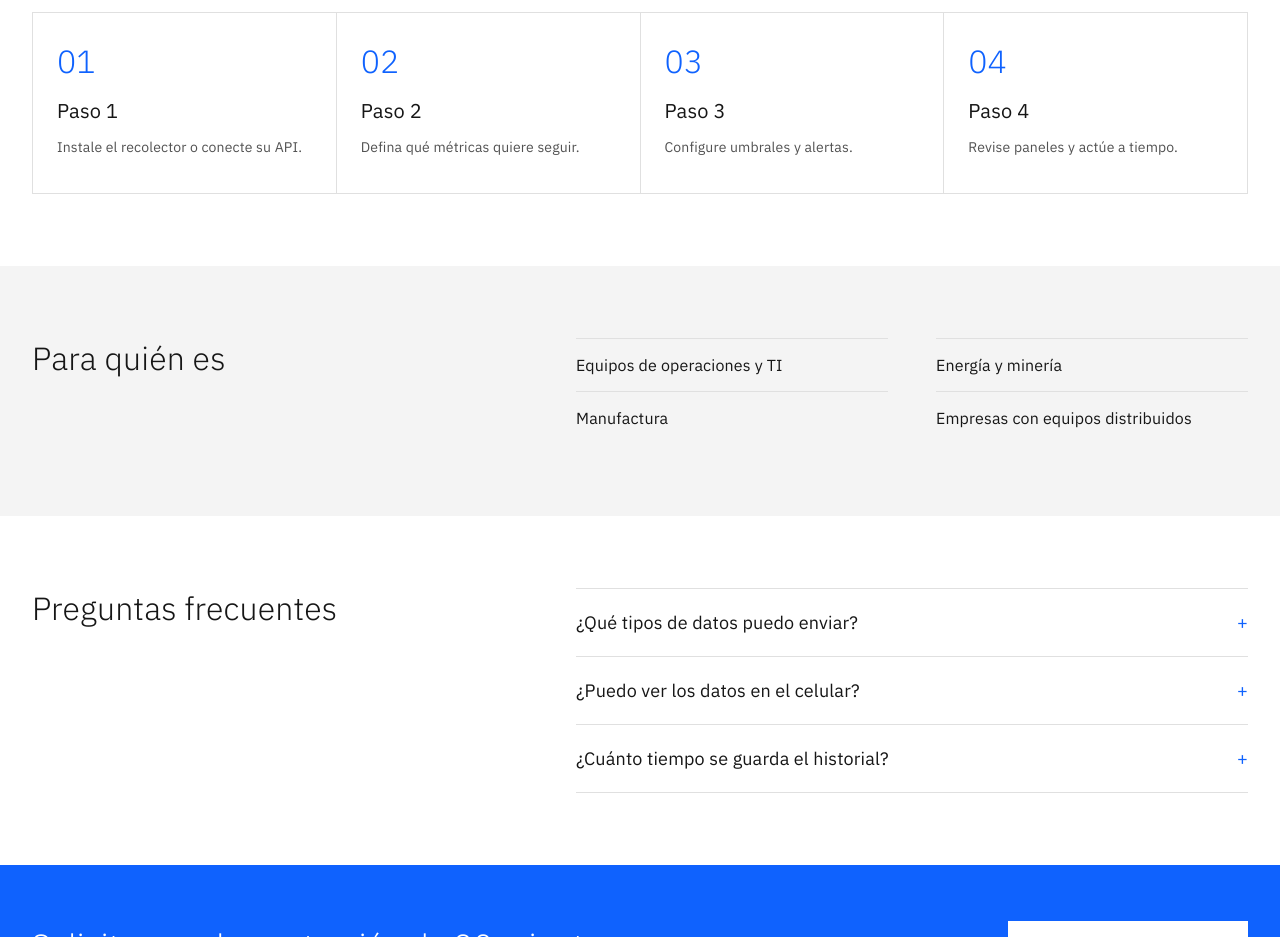
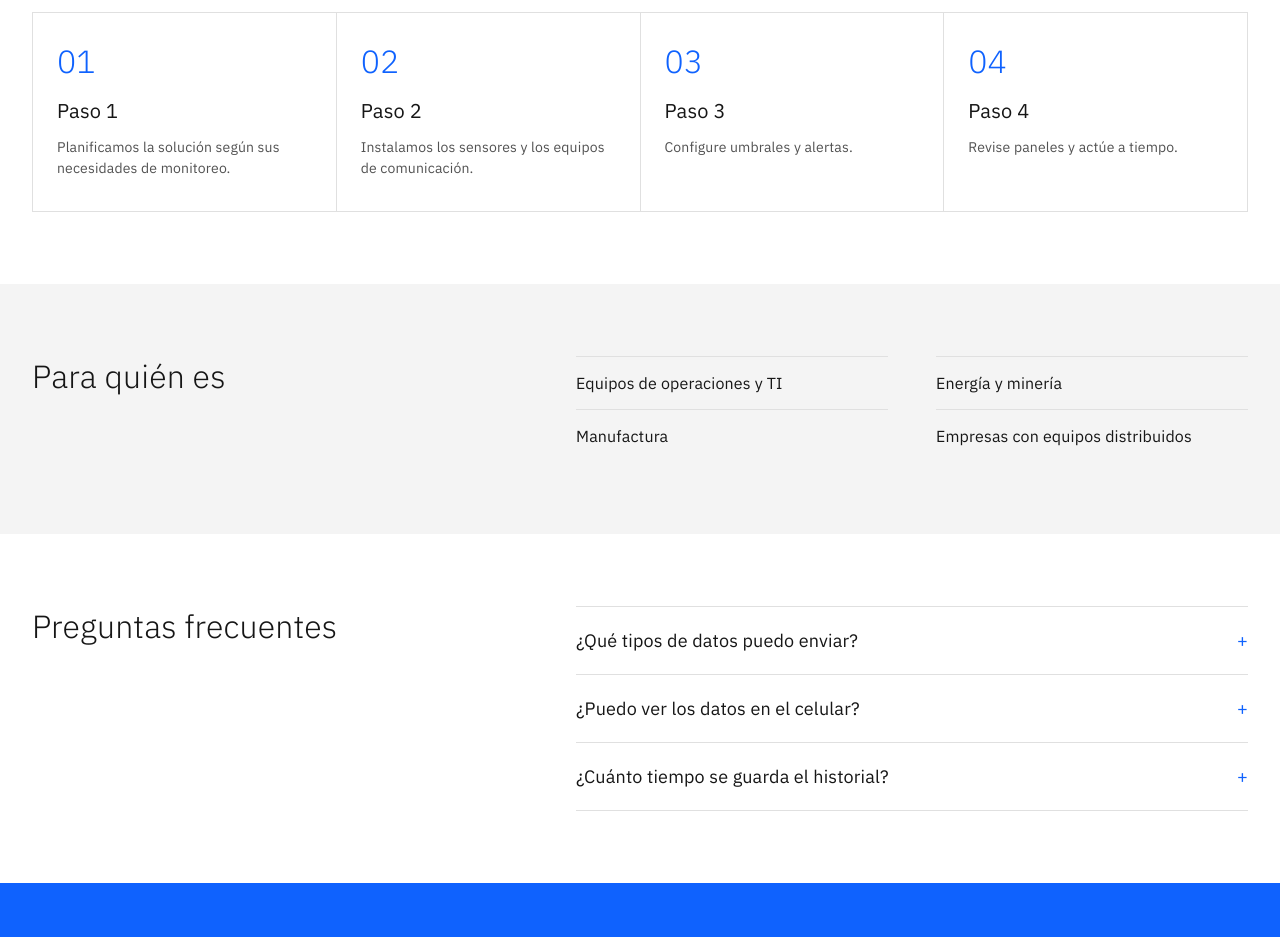
Before and after one commit to Pixel-host1/PIXELHOST-NUEVO, a plain HTML site: page telemetria.html in a window 1280 px wide. Shown: the part 1300-2237 px from the top of the page. Drawn offline with Linux system fonts and the light colour scheme.

Commit message:
feat: actualizar imagen de desarrollo IA y textos de telemetria

```diff
--- a/telemetria.html
+++ b/telemetria.html
@@ -136,11 +136,11 @@
         <div class="pts steps">
           <div>
             <h3>Paso 1</h3>
-            <p>Instale el recolector o conecte su API.</p>
+            <p>Planificamos la solución según sus necesidades de monitoreo.</p>
           </div>
           <div>
             <h3>Paso 2</h3>
-            <p>Defina qué métricas quiere seguir.</p>
+            <p>Instalamos los sensores y los equipos de comunicación.</p>
           </div>
           <div>
             <h3>Paso 3</h3>
@@ -176,7 +176,7 @@
         <div>
           <details>
             <summary>¿Qué tipos de datos puedo enviar?</summary>
-            <p>Métricas, registros y eventos de equipos, sensores y aplicaciones.</p>
+            <p>Datos de métricas, lecturas de sensores, registros y eventos de equipos.</p>
           </details>
           <details>
             <summary>¿Puedo ver los datos en el celular?</summary>
```
Also changed, not shown: 1 other file.
